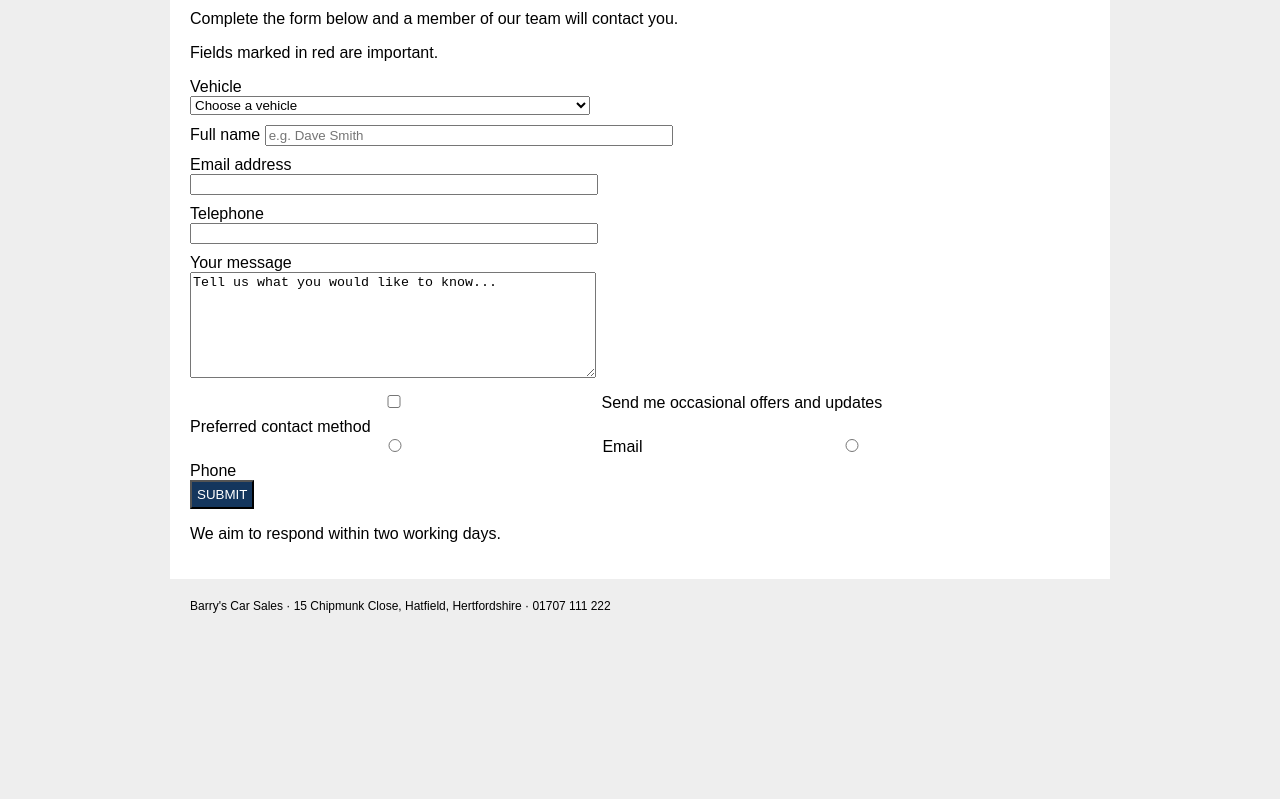
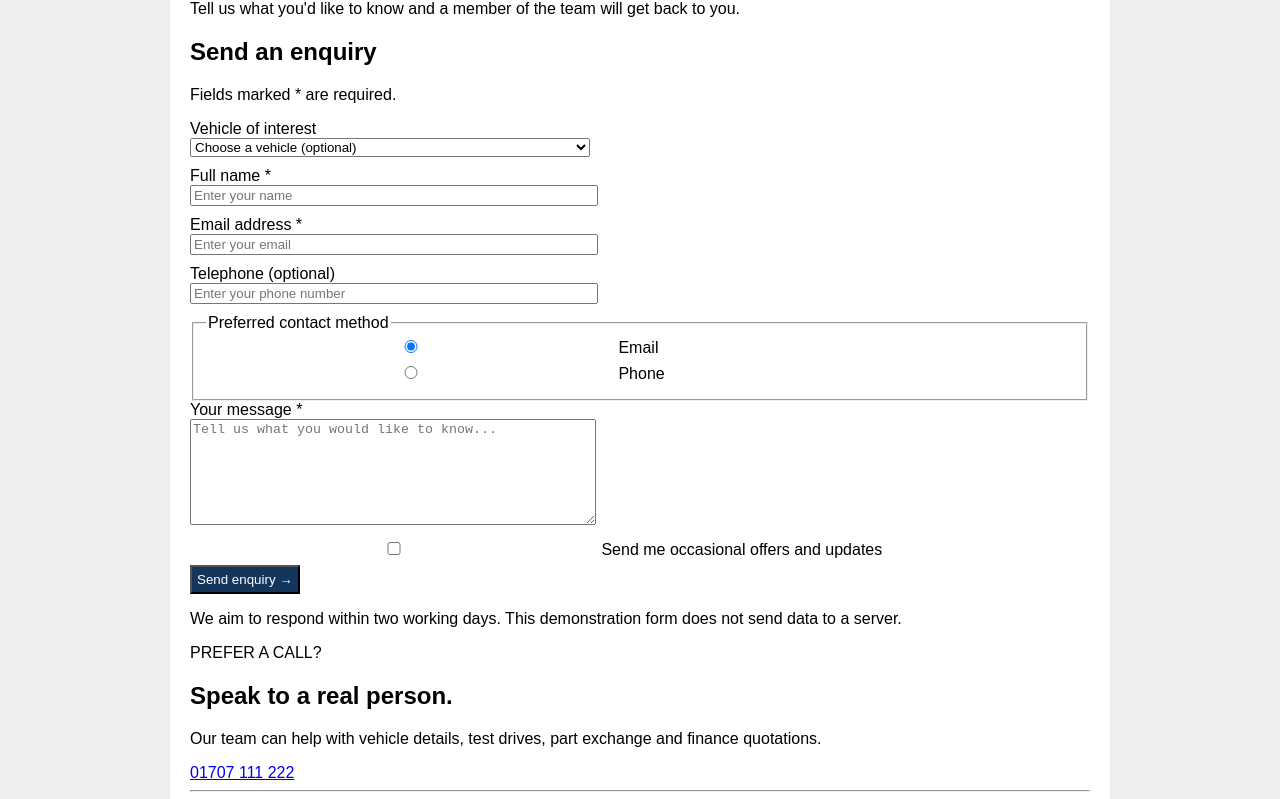
Before and after one commit to hamadasim/Barry-car-sale-project, a plain HTML site: page enquiry.html in a window 1280 px wide. Shown: the part 244-1043 px from the top of the page. Before the commit the page ends 857 px from the top, so only its background shows below. Drawn offline with Linux system fonts and the light colour scheme.

Commit message:
Refactor vehicle enquiry form for better usability
Updated the enquiry form layout and improved accessibility features. Changed the form method to GET and added required attributes for better user input validation.

```diff
--- a/enquiry.html
+++ b/enquiry.html
@@ -1,85 +1,27 @@
-<!DOCTYPE html>
-<html lang="en">
-<head>
-    <meta charset="utf-8">
-    <title>Vehicle Enquiry - Barry's Car Sales</title>
-    <link rel="stylesheet" href="styles.css">
-    <script src="script.js" defer></script>
-</head>
+<!doctype html>
+<html lang="en-GB">
+<head><meta charset="utf-8"><meta name="viewport" content="width=device-width, initial-scale=1"><meta name="description" content="Contact Barry's Car Sales about a vehicle or arrange a viewing."><title>Vehicle Enquiry | Barry's Car Sales</title><link rel="stylesheet" href="styles.css"><script src="script.js" defer></script></head>
 <body>
-<header>
-    <div>
-        <div>
-            <h1>Barry's Car Sales</h1>
-            <div>Local quality used cars at sensible prices</div>
-        </div>
-        <div>Call 01707 111 222</div>
-    </div>
-    <nav>
-        <a href="index.html">Home</a>
-        <a href="about.html">About</a>
-        <a href="enquiry.html">Enquiry</a>
-    </nav>
-</header>
-
-<main>
-    <h2>Vehicle enquiry</h2>
-    <p>Complete the form below and a member of our team will contact you.</p>
-    <p>Fields marked in red are important.</p>
-
-    <form action="#" method="post">
-        <div>
-            <label for="car">Vehicle</label>
-            <select id="car" name="car">
-                <option value="">Choose a vehicle</option>
-                <option>2019 Hatch 1.0</option>
-                <option>2020 Trail 1.5</option>
-                <option>2018 Audi S4</option>
-                <option>2021 City-e</option>
-            </select>
-        </div>
-
-        <div>
-            <span>Full name</span>
-            <input type="text" name="name" placeholder="e.g. Dave Smith">
-        </div>
-
-        <div>
-            <label for="email">Email address</label>
-            <input type="text" id="email" name="email">
-        </div>
-
-        <div>
-            <label for="phone">Telephone</label>
-            <input type="text" id="phone" name="phone">
-        </div>
-
-        <div>
-            <label for="message">Your message</label>
-            <textarea id="message" name="message">Tell us what you would like to know...</textarea>
-        </div>
-
-        <div>
-            <input type="checkbox" id="updates" name="updates">
-            <span>Send me occasional offers and updates</span>
-        </div>
-
-        <div>
-            <label>Preferred contact method</label>
-            <div>
-                <input type="radio" name="contact" value="email"> Email
-                <input type="radio" name="contact" value="phone"> Phone
-            </div>
-        </div>
-
-        <button type="submit">SUBMIT</button>
-    </form>
-
-    <p>We aim to respond within two working days.</p>
+<a class="skip-link" href="#main">Skip to main content</a>
+<header class="site-header"><div class="header-inner"><a class="brand" href="index.html" aria-label="Barry's Car Sales home"><span class="brand-mark" aria-hidden="true">B</span><span><span class="brand-name">Barry's <em>Car Sales</em></span><span class="brand-tagline">Good cars. Straightforward service.</span></span></a><a class="phone-link" href="tel:01707111222">☎ 01707 111 222</a></div><nav class="primary-nav" aria-label="Main navigation"><div class="nav-inner"><a href="index.html">Home</a><a href="about.html">About us</a><a href="enquiry.html" aria-current="page">Enquire</a></div></nav></header>
+<main id="main">
+  <section class="page-intro compact"><p class="eyebrow">WE'RE HERE TO HELP</p><h1>Let's talk <span>cars.</span></h1><p>Tell us what you'd like to know and a member of the team will get back to you.</p></section>
+  <div class="form-layout">
+    <section class="form-panel" aria-labelledby="form-heading"><h2 id="form-heading">Send an enquiry</h2><p class="form-help">Fields marked <span aria-hidden="true">*</span> are required.</p>
+      <form id="enquiry-form" action="#" method="get">
+        <div class="form-field"><label for="car">Vehicle of interest</label><select id="car" name="vehicle"><option value="">Choose a vehicle (optional)</option><option>2019 Hatch 1.0</option><option>2020 Trail 1.5</option><option>2018 Audi S4</option><option>2021 City-e</option></select></div>
+        <div class="form-field"><label for="name">Full name <span aria-hidden="true">*</span></label><input id="name" name="name" type="text" autocomplete="name" required minlength="2" required placeholder="Enter your name"></div>
+        <div class="form-field"><label for="email">Email address <span aria-hidden="true">*</span></label><input id="email" name="email" type="email" autocomplete="email" required required placeholder="Enter your email"></div>
+        <div class="form-field"><label for="phone">Telephone (optional)</label><input id="phone" name="phone" type="tel" autocomplete="tel" required placeholder="Enter your phone number"></div>
+        <fieldset class="form-field"><legend>Preferred contact method</legend><div class="choice-row"><label><input type="radio" name="contact" value="email" checked> Email</label><label><input type="radio" name="contact" value="phone"> Phone</label></div></fieldset>
+        <div class="form-field"><label for="message">Your message <span aria-hidden="true">*</span></label><textarea id="message" name="message" rows="5" required placeholder="Tell us what you would like to know..."></textarea></div>
+        <div class="form-field checkbox-field"><label for="updates"><input type="checkbox" id="updates" name="updates" value="yes"> Send me occasional offers and updates</label></div>
+        <button class="button button-maroon" type="submit">Send enquiry <span aria-hidden="true">→</span></button>
+        <p id="form-status" class="form-status" role="status" aria-live="polite" tabindex="-1">We aim to respond within two working days. This demonstration form does not send data to a server.</p>
+      </form>
+    </section>
+    <aside class="contact-panel"><p class="eyebrow">PREFER A CALL?</p><h2>Speak to a real person.</h2><p>Our team can help with vehicle details, test drives, part exchange and finance quotations.</p><a class="contact-number" href="tel:01707111222">01707 111 222</a><hr><h3>Visit us</h3><p>15 Chipmunk Close<br>Hatfield, Hertfordshire</p><h3>Opening times</h3><p>Mon–Fri: 9:00–17:30<br>Sat: 9:00–16:00<br>Sun: Closed</p></aside>
+  </div>
 </main>
-
-<footer>
-    Barry's Car Sales · 15 Chipmunk Close, Hatfield, Hertfordshire · 01707 111 222
-</footer>
-</body>
-</html>
+<footer class="site-footer"><div class="footer-inner"><div><a class="footer-brand" href="index.html">Barry's Car Sales</a><p>15 Chipmunk Close, Hatfield, Hertfordshire</p></div><div><p><strong>Speak to our team</strong></p><a href="tel:01707111222">01707 111 222</a><p><a href="about.html">About us</a></p></div></div><p class="copyright">© Barry's Car Sales. Vehicle information is subject to confirmation.</p></footer>
+</body></html>
```
